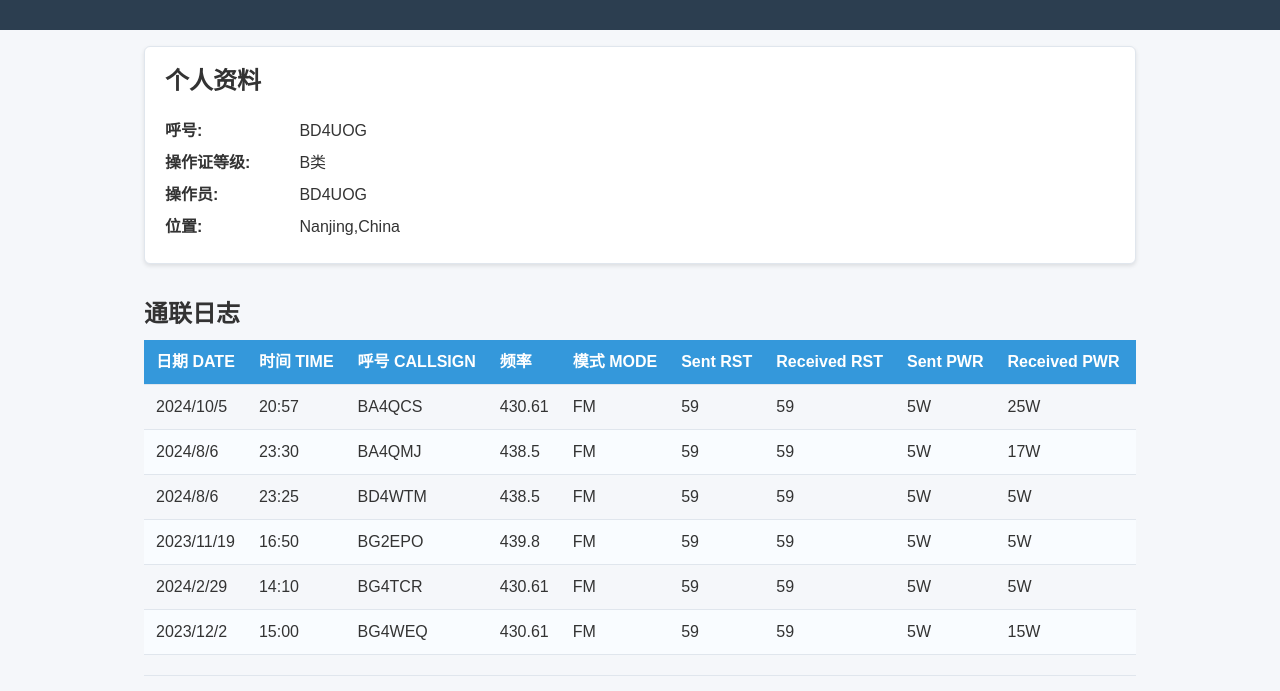
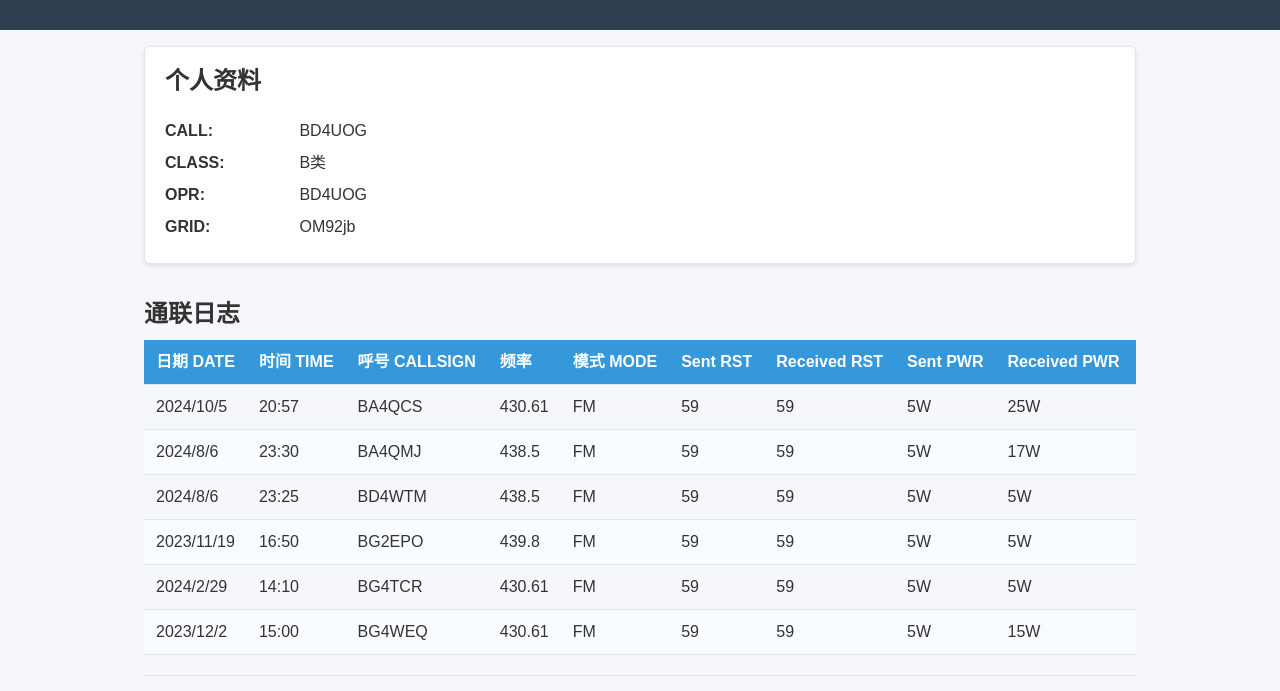
Before and after one commit to ChanticosFire/ham-log-generator, a plain HTML site: page index.html in a window 1280 px wide. Shown: the part 109-800 px from the top of the page. Drawn offline with Linux system fonts and the light colour scheme.

Commit message:
CI: auto-generate index.html

```diff
--- a/index.html
+++ b/index.html
@@ -92,10 +92,12 @@
         <section class="profile">
             <h2>个人资料</h2>
             <ul>
-                <li><strong>呼号:</strong> BD4UOG</li>
-                <li><strong>操作证等级:</strong> B类</li>
-                <li><strong>操作员:</strong> BD4UOG</li>
-                <li><strong>位置:</strong> Nanjing,China</li>
+                <li><strong>CALL:</strong> BD4UOG</li>
+                <li><strong>CLASS:</strong> B类</li>
+                <li><strong>OPR:</strong> BD4UOG</li>
+
+                <li><strong>GRID:</strong> OM92jb</li>
+
             </ul>
         </section>
         <section class="log">
```
